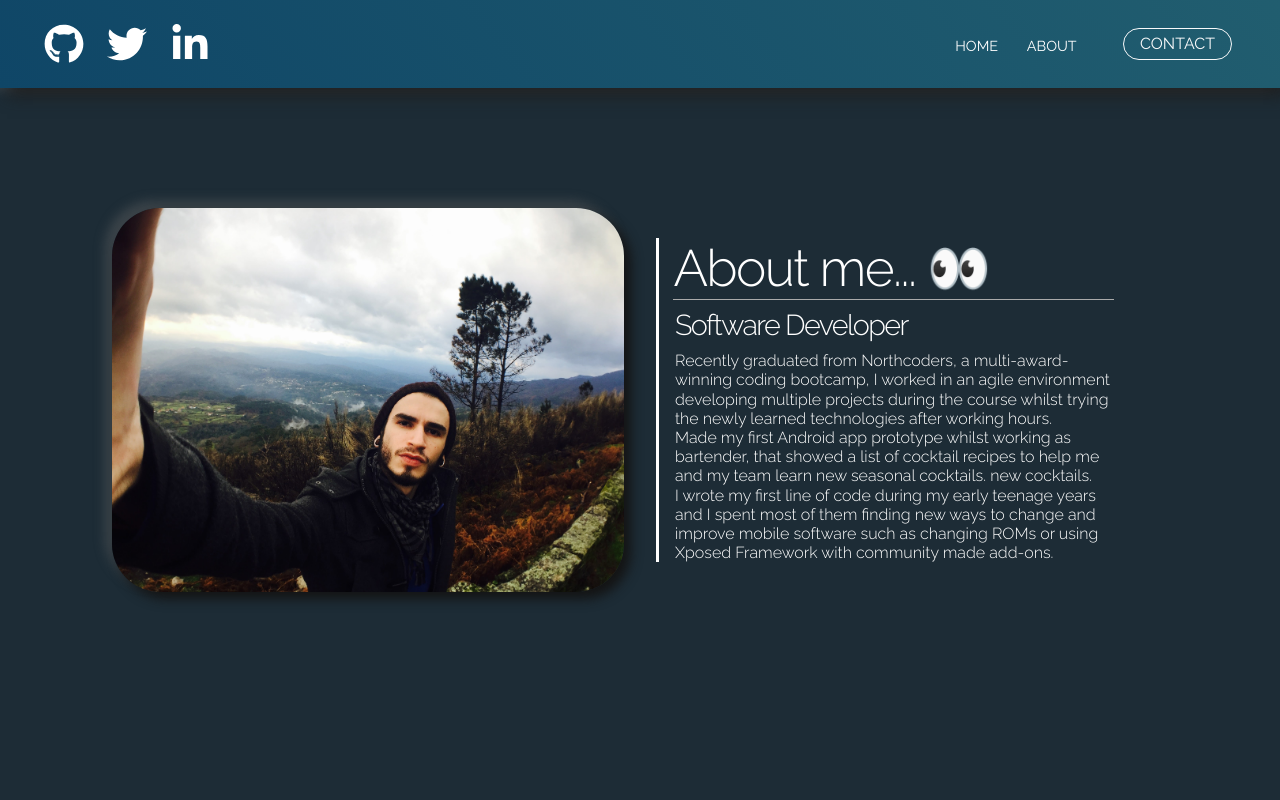
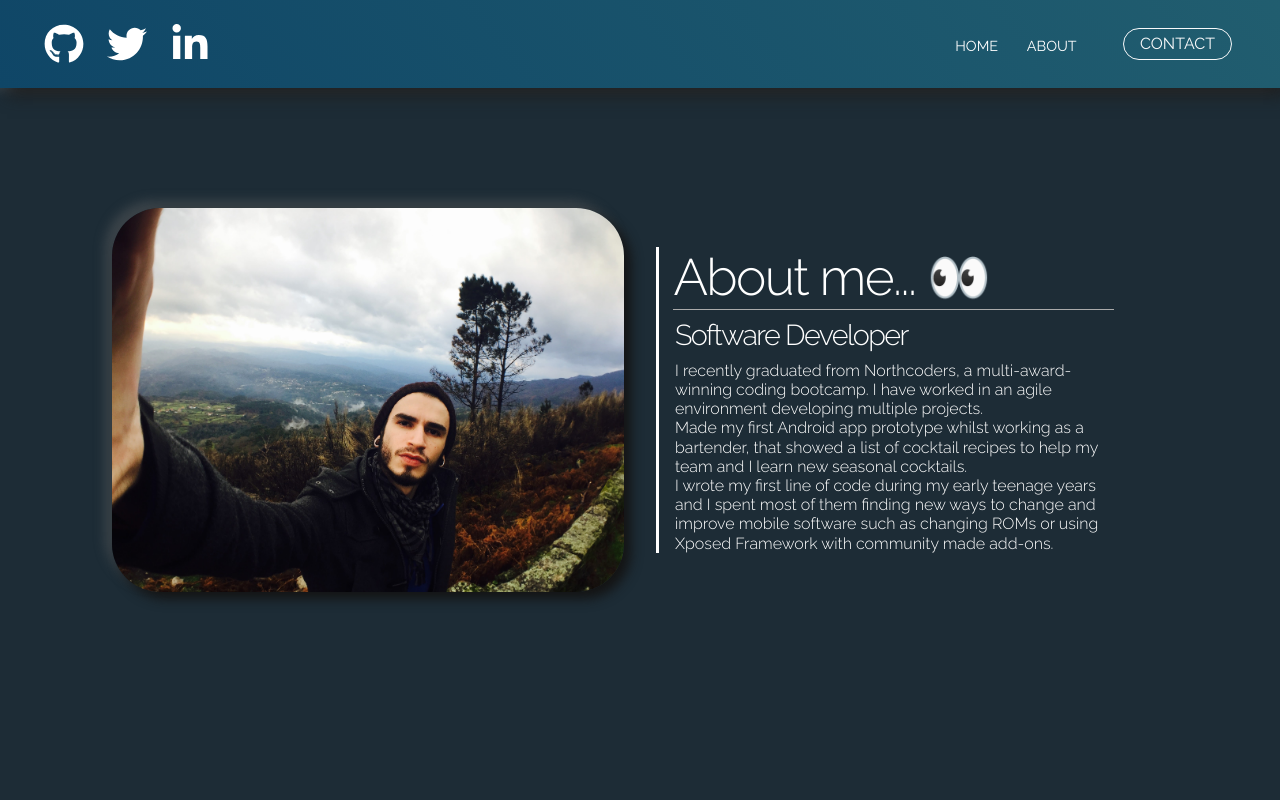
Before and after one commit to rico157/Portfolio, a React (Create React App) app: page /about in a window 1280 px wide. Shown: the top 800 px of the page. Built offline with nearby package versions, Linux system fonts and the light colour scheme.

Commit message:
change about paragraph

```diff
--- a/src/Components/About.jsx
+++ b/src/Components/About.jsx
@@ -106,15 +106,14 @@ export default function RecentProjects({
                 }}
               >
                 <li>
-                  Recently graduated from Northcoders, a multi-award-winning
-                  coding bootcamp, I worked in an agile environment developing
-                  multiple projects during the course whilst trying the newly
-                  learned technologies after working hours.
+                  I recently graduated from Northcoders, a multi-award-winning
+                  coding bootcamp. I have worked in an agile environment
+                  developing multiple projects.
                 </li>
                 <li>
-                  Made my first Android app prototype whilst working as
-                  bartender, that showed a list of cocktail recipes to help me
-                  and my team learn new seasonal cocktails. new cocktails.
+                  Made my first Android app prototype whilst working as a
+                  bartender, that showed a list of cocktail recipes to help my
+                  team and I learn new seasonal cocktails.
                 </li>
                 <li>
                   I wrote my first line of code during my early teenage years
```
